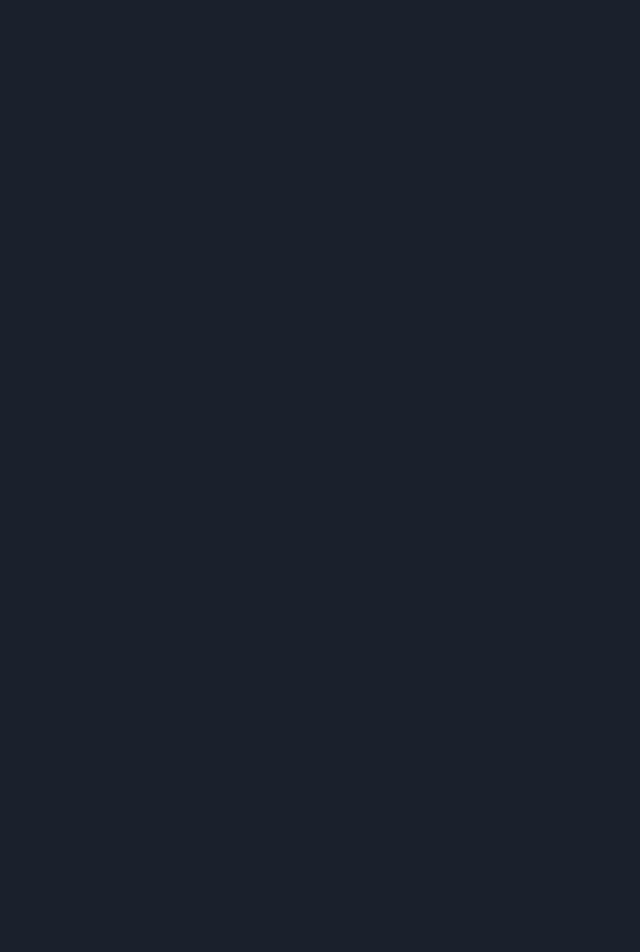
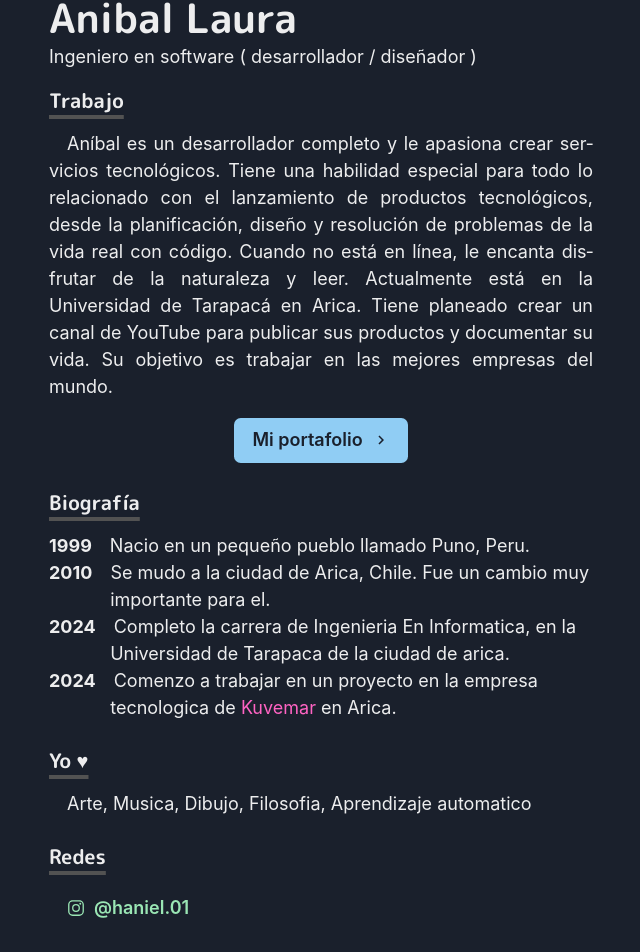
Before and after one commit to Haniel99/blue-art, a Next.js app: page / in a window 1280 px wide. Shown: the part 497-1449 px from the top of the page, without its empty margins (319-959 px from the left). Before the commit the page ends 800 px from the top, so only its background shows below. Built offline with nearby package versions, Linux system fonts and the light colour scheme.

Commit message:
Pagina principal casi listo; section, parrafos

```diff
--- a/package.json
+++ b/package.json
@@ -28,6 +28,7 @@
     "eslint": "^8",
     "eslint-config-next": "14.1.0",
     "postcss": "^8",
+    "react-icons": "^5.0.1",
     "tailwindcss": "^3.3.0",
     "typescript": "^5"
   }
--- a/src/app/page.tsx
+++ b/src/app/page.tsx
@@ -1,8 +1,23 @@
 'use client'
-import { Box, Button, useColorMode, useColorModeValue, Text, Container } from "@chakra-ui/react";
+import {
+  Box,
+  Button,
+  useColorMode,
+  useColorModeValue,
+  Container,
+  Heading,
+  Link,
+  List,
+  ListItem
+} from "@chakra-ui/react";
 import { useEffect, useState } from "react";
 import OneSignal from "react-onesignal";
-
+import Section from "@/components/section";
+import Paragraph from "@/components/paragraph";
+import NextLink from "next/link";
+import { ChevronRightIcon } from "@chakra-ui/icons";
+import { BioSection, BioYear } from "@/components/biografia";
+import { IoLogoInstagram } from "react-icons/io5";
 const Home = () => {
   const { colorMode, toggleColorMode } = useColorMode()
   const [oneSignalInitialized, setOneSignalInitialized] =
@@ -32,7 +47,8 @@ const Home = () => {
     initializeOneSignal();
   }, [])
 
-  return (<Container maxW={'580px'}>
+  return (
+    <Container maxW={'580px'}>
       <Box
         borderRadius="lg"
         textAlign="center"
@@ -41,9 +57,113 @@ const Home = () => {
         bg={useColorModeValue('whiteAlpha.500', 'whiteAlpha.200')}
         css={{ backdropFilter: 'blur(10px)' }}
       >
-        Hola, soy un desarrollador de aplicaciones
+        Hola, soy un diseñador y desarrollador de aplicaciones-sistemas web.
+      </Box>
+      <Box display={{ md: "flex" }} >
+        <Box flexGrow={1} >
+          <Heading as="h2" variant="page-title">
+            Anibal Laura
+          </Heading>
+          <p>Ingeniero en software ( desarrollador / diseñador ) </p>
+        </Box>
+        <Box>
+        </Box>
       </Box>
 
+      <Section  >
+        <Heading as="h3" variant="section-title" >
+          Trabajo
+        </Heading>
+        <Paragraph>
+          Aníbal es un desarrollador completo y le apasiona crear servicios tecnológicos.
+          Tiene una habilidad especial para todo lo relacionado con el lanzamiento de productos tecnológicos,
+          desde la planificación, diseño y resolución de problemas de la vida real con código.
+          Cuando no está en línea, le encanta disfrutar de la naturaleza y leer.
+          Actualmente está en la Universidad de Tarapacá en Arica. Tiene planeado crear un
+          canal de YouTube para publicar sus productos y documentar su vida. Su objetivo es
+          trabajar en las mejores empresas del mundo.
+        </Paragraph>
+        <Box
+          display="flex"
+          justifyContent="center"
+          my={4}>
+          <Button
+            as={NextLink}
+            href={'/works'}
+            scroll={false}
+            rightIcon={<ChevronRightIcon />}
+            colorScheme={useColorModeValue("green", "blue")}
+          >
+            Mi portafolio
+          </Button>
+        </Box>
+      </Section>
+      <Section>
+        <Heading as={"h3"} variant={"section-title"} >
+          Biografía
+        </Heading>
+        <BioSection>
+          <BioYear>1999</BioYear>
+          Nacio en un pequeño pueblo llamado Puno, Peru.
+        </BioSection>
+        <BioSection>
+          <BioYear>2010</BioYear>
+          Se mudo a la ciudad de Arica, Chile. Fue un cambio muy importante para el.
+        </BioSection>
+        <BioSection>
+          <BioYear>2024</BioYear>
+          Completo la carrera de Ingenieria En Informatica, en la Universidad de
+          Tarapaca de la ciudad de arica.
+        </BioSection>
+        <BioSection>
+          <BioYear>2024</BioYear>
+          Comenzo a trabajar en un proyecto en la empresa tecnologica de{' '}
+          <Link
+            href="https://kuvemar.cl/"
+            textUnderlineOffset={3}
+            target="_blank"
+            color={useColorModeValue('#3d7aed', '#ff63c3')}
+          >Kuvemar</Link>
+          {' '}en Arica.
+        </BioSection>
+      </Section>
+      <Section>
+        <Heading
+          as={"h3"} variant={"section-title"}
+        >
+          Yo ♥
+        </Heading>
+        <Paragraph>
+          Arte,
+          Musica,
+          Dibujo,
+          Filosofia,
+          Aprendizaje automatico
+        </Paragraph>
+      </Section>
+      <Section>
+        <Heading as={"h3"} variant={"section-title"} >
+          Redes
+        </Heading>
+        <List>
+          <ListItem>
+            <Link
+              as={NextLink}
+              href="https://www.instagram.com/haniel.01/"
+              target="_blank"
+            >
+              <Button
+                variant="ghost"
+                colorScheme="green"
+                leftIcon={<IoLogoInstagram />}
+              >
+                @haniel.01
+              </Button>
+            </Link>
+          </ListItem>
+        </List>
+
+      </Section>
     </Container>
   )
 }
--- /dev/null
+++ b/src/components/biografia.tsx
@@ -0,0 +1,12 @@
+import { Box } from '@chakra-ui/react'
+import styled from '@emotion/styled'
+
+export const BioSection = styled(Box)`
+  padding-left: 3.4em;
+  text-indent: -3.4em;
+`
+
+export const BioYear = styled.span`
+  font-weight: bold;
+  margin-right: 1em;
+`
--- a/src/components/navbar.tsx
+++ b/src/components/navbar.tsx
@@ -1,6 +1,7 @@
 "use client"
 import { Box, Container, Flex, Stack, useColorModeValue, Link, Heading } from "@chakra-ui/react";
-
+import NextLink from "next/link"
+import { usePathname } from "next/navigation";
 import Logo from "./logo";
 import ThemeToggleButton from "./themeToggleButton";
 
@@ -10,15 +11,23 @@ const LinkItem = ({
     children: React.ReactNode;
     href: string;
 }>) => {
+    const pathname = usePathname()
+    const color = useColorModeValue("black", "white")
     return (
         <Link
+            as={NextLink}
             href={href}
             p={2}
-            fontSize="18px"
+            borderBottom={pathname == href ? '2px' : ''}
+            borderColor={color}
             fontWeight="normal"
+            _hover={{
+                borderBottom: '2px'
+            }
+            }
         >
             {children}
-        </Link>
+        </Link >
     )
 }
 
@@ -47,15 +56,18 @@ const NavBar = () => {
                     </Heading>
                 </Flex>
                 <Stack direction={['column', 'row']} spacing='10px'>
-                    <LinkItem href="works" key={4} >
-                        Creaciones
+                    <LinkItem href="/works" key="works" >
+                        Proyectos
+                    </LinkItem>
+                    <LinkItem href="/activities" key="activities" >
+                        publicaciones
                     </LinkItem>
                 </Stack>
                 <Box display={"flex"}
-                 alignItems="center"
-                 >
-                    <ThemeToggleButton/>
-                 </Box>
+                    alignItems="center"
+                >
+                    <ThemeToggleButton />
+                </Box>
             </Container>
         </Box>
     )
--- /dev/null
+++ b/src/components/paragraph.tsx
@@ -0,0 +1,8 @@
+import styled from "@emotion/styled";
+
+const Paragraph = styled.p`
+  text-align: justify;
+  text-indent: 1em;
+  hyphens: auto;
+`
+export default Paragraph
--- /dev/null
+++ b/src/components/section.tsx
@@ -0,0 +1,24 @@
+import { motion } from "framer-motion";
+import { chakra, shouldForwardProp } from "@chakra-ui/react";
+import React from "react";
+
+
+const StyleDiv = chakra(motion.div, {
+    shouldForwardProp: (prop: string) => {
+        return shouldForwardProp(prop) || prop === 'transition'
+    }
+});
+
+const Section = ({ children }:
+    Readonly<{ children: React.ReactNode }>, delay: number) => (
+    <StyleDiv
+        initial={{ y: 10, opacity: 0 }}
+        animate={{ y: 0, opacity: 1 }}
+        transition={'0.8 ease'}
+        mb={6}
+    >
+        {children}
+    </StyleDiv>
+)
+
+export default Section;
--- a/src/libs/theme.ts
+++ b/src/libs/theme.ts
@@ -6,10 +6,10 @@ const components = {
       'section-title': {
         textDecoration: 'underline',
         fontSize: 20,
-        textUnderlineOffset: 6,
+        textUnderlineOffset: 7,
         textDecorationColor: '#525252',
         textDecorationThickness: 4,
-        marginTop: 3,
+        marginTop: 4,
         marginBottom: 4
       }
     }
@@ -24,4 +24,15 @@ const config = {
   useSystemColorMode: false,
 };
 
-export const theme = extendTheme({ config, components,fonts });
+
+
+const  styles = {
+    global: {
+      'html, body': {
+        fontSize: "18px",
+      }
+    }
+  }
+
+
+export const theme = extendTheme({ config, components,fonts, styles });
--- a/tailwind.config.ts
+++ b/tailwind.config.ts
@@ -8,7 +8,6 @@ const config: Config = {
   ],
   theme: {
     extend: {
-
     },
   },
   plugins: [],
```
Also changed, not shown: 1 other file (tests, documents, lock files or other folders).
